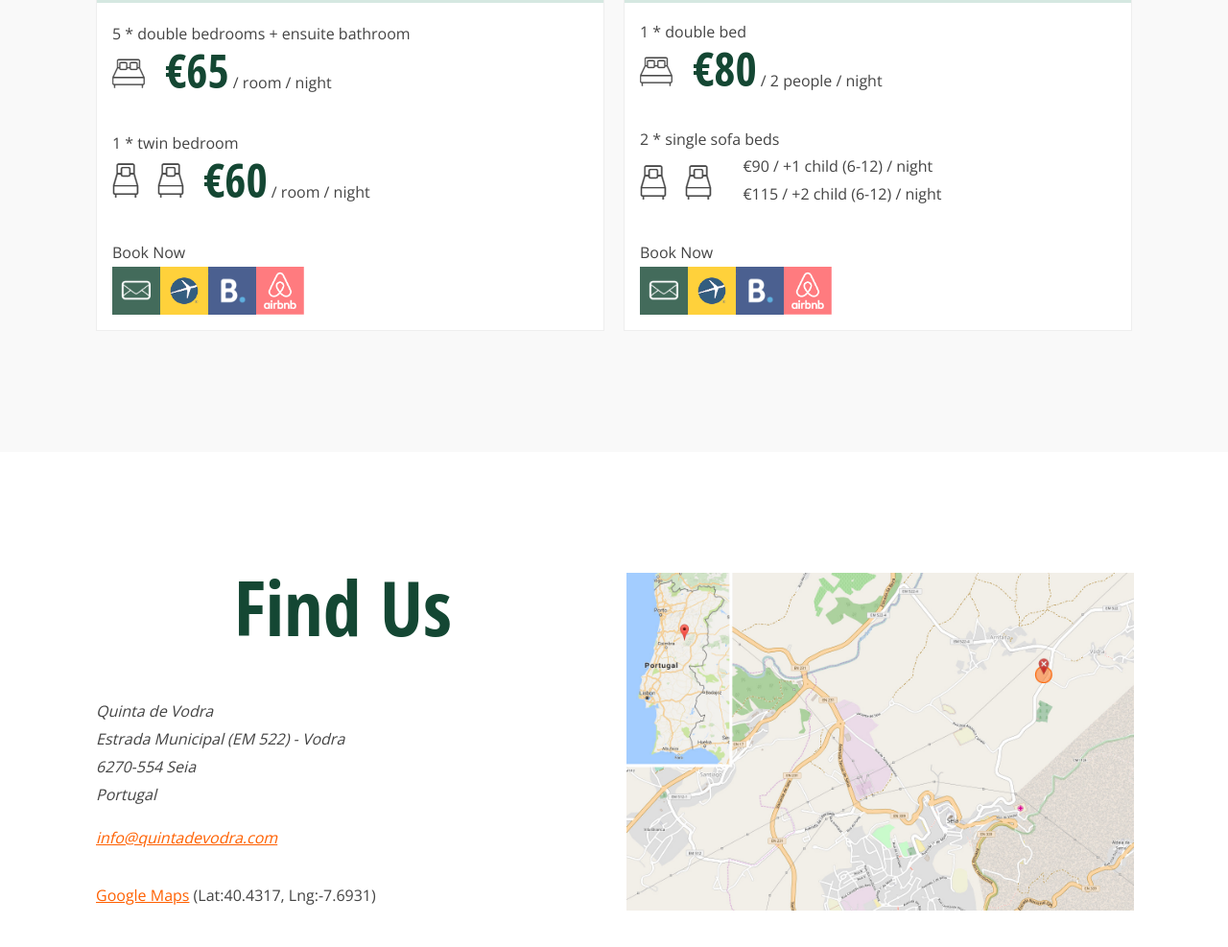
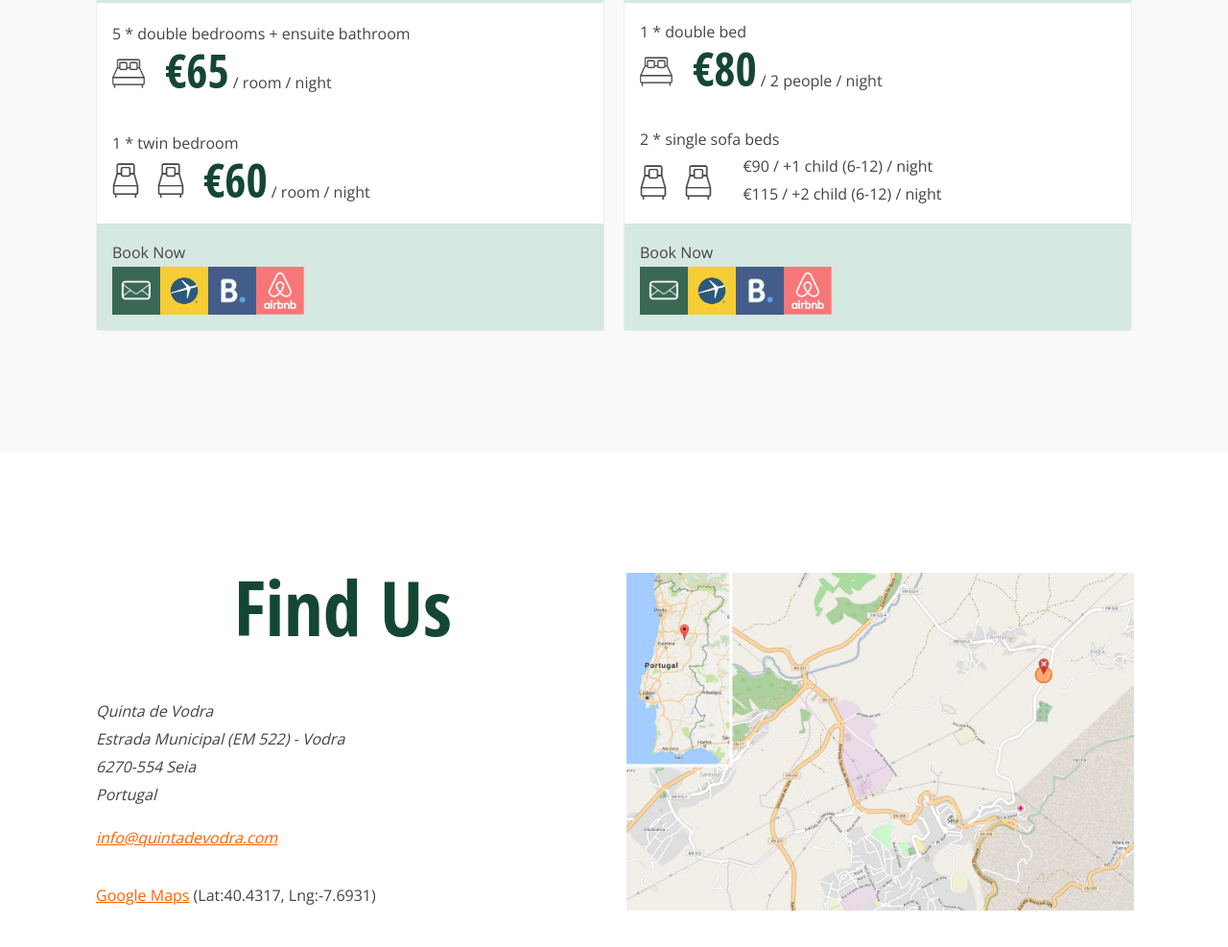
Before and after one commit to quintadevodra/quintadevodra.github.io, a plain HTML site: page index.html in a window 1280 px wide. Shown: the part 7098-8085 px from the top of the page at 96% size. Drawn offline with nearby package versions, Linux system fonts and the light colour scheme.

Commit message:
Book now reformatted background

```diff
--- a/index.html
+++ b/index.html
@@ -237,7 +237,7 @@
                                         <div class="booking-card-subtitle"><span class="booking-card-season">High Season</span><br/><span class="booking-card-dates">Dec | Jan | Feb | Mar | Apr | July | Jun | Aug | Sep </span></div>
                                         <div>5 * double bedrooms + ensuite bathroom<br/><span class="booking-card-img"><img src="./img/doublebed.png" alt="double bed" /></span><span class="booking-card-price">&euro;65</span> / room / night </div>
                                         <div>1 * twin bedroom<br/><span class="booking-card-img"><img src="./img/twinbed.png" alt="twin bed" /></span><span class="booking-card-price">&euro;60</span> / room / night </div>
-                                        <div>
+                                        <div class="booking-card-subtitle">
                                             <div>Book Now</div>
                                             <div class="flex-box">
                                                 <a class="booking-logo" href="mailto:info@quintadevodra.com?subject=Quinta de Vodra Website Booking Enquiry"><div class="bg-img ratio-1-1" style="background-image:url('./img/mail.png')" title="Email"></div></a>
@@ -260,7 +260,7 @@
                                         <div class="booking-card-subtitle"><span class="booking-card-season">High Season</span><br/><span class="booking-card-dates">Dec | Jan | Feb | Mar | Apr | July | Jun | Aug | Sep </span></div>
                                         <div>1 * double bed<br/><span class="booking-card-img"><img src="./img/doublebed.png" alt="double bed" /></span><span class="booking-card-price">&euro;80</span> / 2 people / night</div>
                                         <div>2 * single sofa beds</br><span class="booking-card-img"><img src="./img/twinbed.png" alt="2 sofa beds" /></span><span class="booking-card-price">&nbsp;</span><div style="display: inline-block"> &euro;90  / +1 child (6-12) / night<br/>&euro;115  / +2 child (6-12) / night</div></div>
-                                        <div>
+                                        <div class="booking-card-subtitle">
                                             <div>Book Now</div>
                                             <div class="flex-box">
                                                 <a class="booking-logo" href="mailto:info@quintadevodra.com?subject=Quinta de Vodra Website Booking Enquiry"><div class="bg-img ratio-1-1" style="background-image:url('./img/mail.png')" title="Email"></div></a>
```
